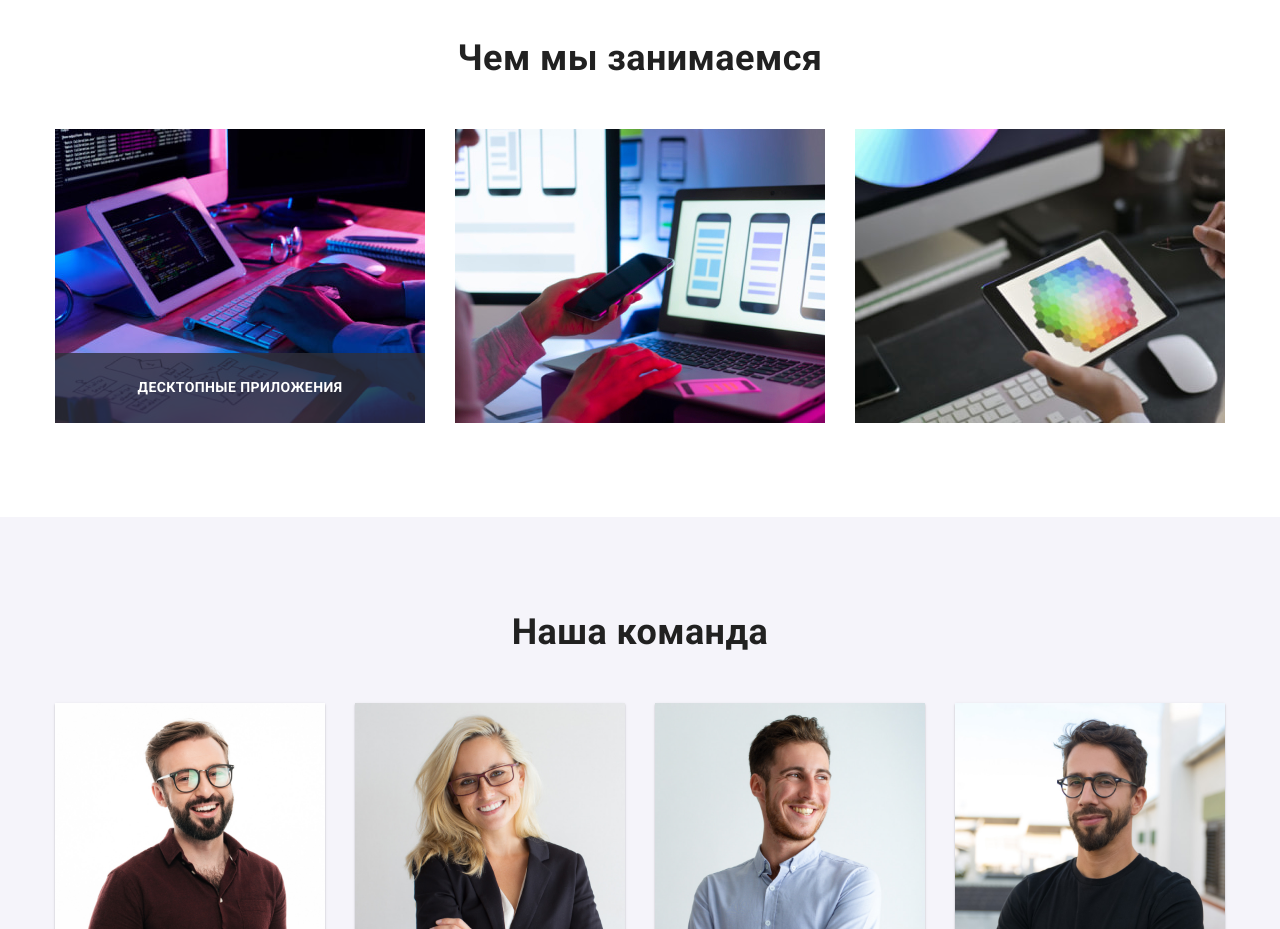
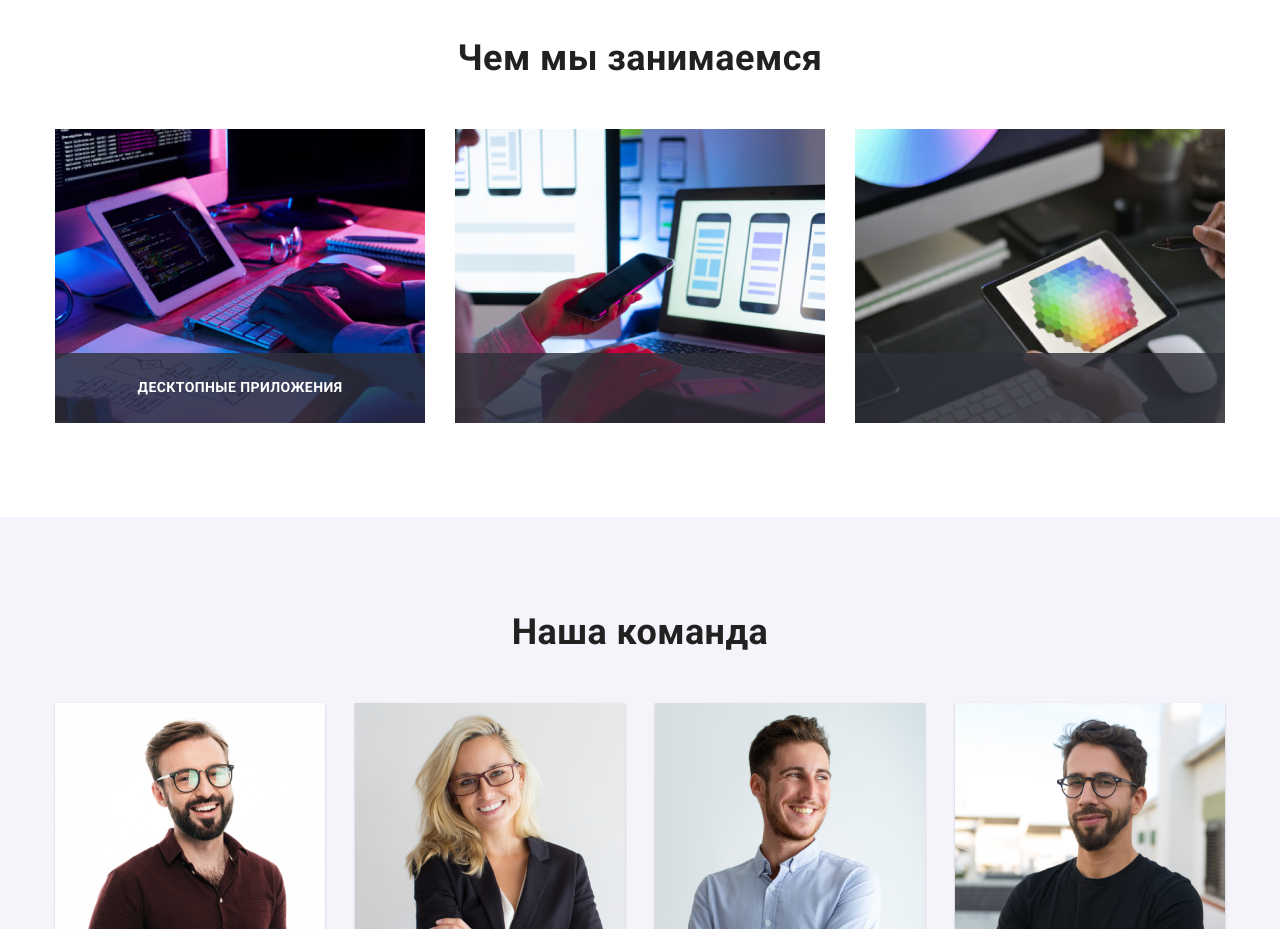
Before and after one commit to rostykwave/goit-markup-hw-05, a plain HTML site: page index.html in a window 1280 px wide. Shown: the part 1080-2009 px from the top of the page. Drawn offline with nearby package versions, Linux system fonts and the light colour scheme.

Commit message:
services-content::before

```diff
--- a/css/styles.css
+++ b/css/styles.css
@@ -302,25 +302,36 @@ img {
 
 .services-item {
   position: relative;
+  text-align: center;
 }
 
-.services-content {
+.services-item::before {
   position: absolute;
   bottom: 0;
+  left: 0;
+  content: '';
 
+  display: inline-block;
   min-height: 70px;
   width: 100%;
   padding: 27px 0;
 
-  text-align: center;
-
   background-color: rgba(47, 48, 58, 0.8);
 }
 
-.services-content-text {
+.services-text {
+  position: absolute;
+  bottom: 0;
+  left: 0;
+
+  display: block;
+  width: 100%;
+  padding: 27px 0;
+
   font-weight: 700;
   line-height: 1.14;
   text-transform: uppercase;
+  text-align: center;
 
   color: #ffffff;
 }
--- a/index.html
+++ b/index.html
@@ -119,9 +119,7 @@
                     <ul class="services-list list">
                         <li class="services-item">
                             <img src="./images/services/box-1.jpg" alt="Написание кода" width="370" height="294" class="services-thumb">
-                            <div class="services-content">
-                                <p class="services-content-text">Десктопные приложения</p>
-                            </div>
+                            <p class="services-text">Десктопные приложения</p>
                         </li>
                         <li class="services-item">
                             <img src="./images/services/box-2.jpg" alt="Разработка мобильной версии программы" width="370" height="294"
```
